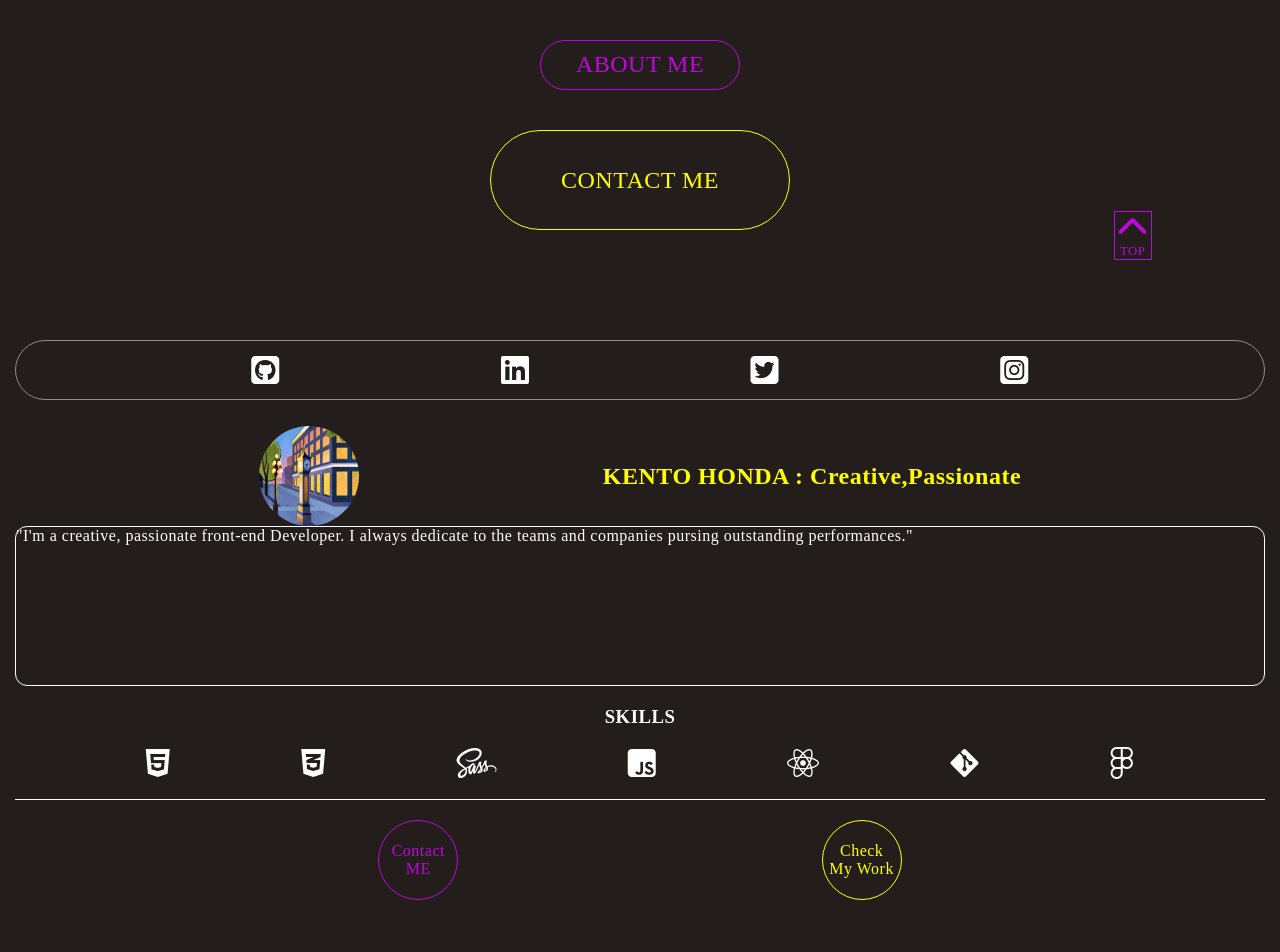
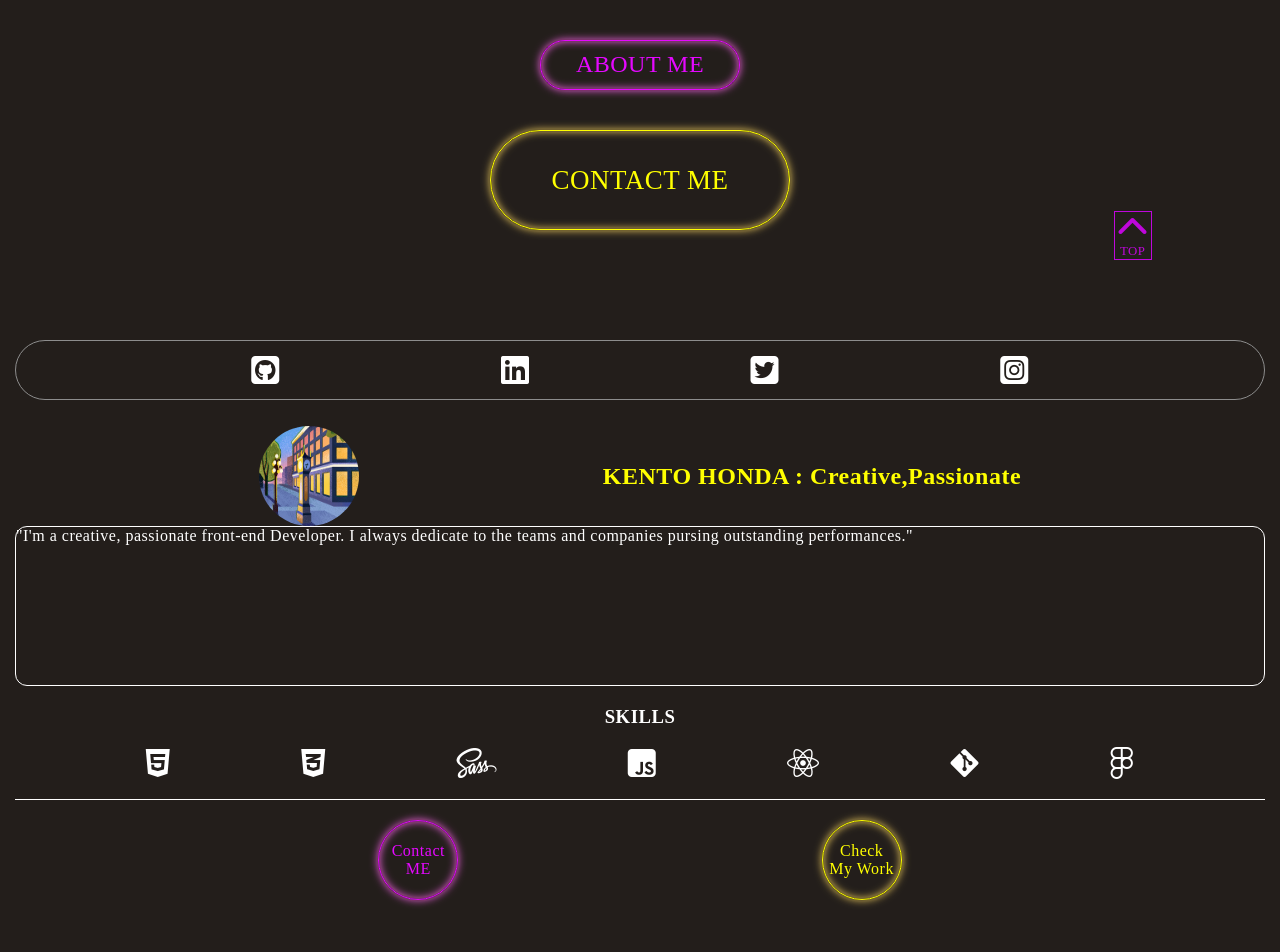
Before and after one commit to keento0809/my_portfolio_draft, a plain HTML site: page index.html in a window 1280 px wide. Shown: the part 380-1332 px from the top of the page. Drawn offline with nearby package versions, Linux system fonts and the light colour scheme; a web font is replaced by a local one.

Commit message:
Add neon color to text and input

```diff
--- a/index.html
+++ b/index.html
@@ -120,7 +120,7 @@
             </section>
             <section class="swipe">
               <div class="swipe__btn link-to-aboutMe">
-                <div id="button-background">
+                <div class="button-background gas ar">
                   <span class="slide-text">About ME</span>
                   <div id="slider">
                     <i id="locker" class="material-icons"></i>
@@ -128,7 +128,7 @@
                 </div>
               </div>
               <div class="swipe__btn link-to-myWork">
-                <div id="button-background2">
+                <div class="button-background2 gas he">
                   <span class="slide-text">Contact ME</span>
                   <div id="slider2">
                     <i id="locker2" class="material-icons"></i>
@@ -169,10 +169,12 @@
               </ul>
             </section>
             <section class="aboutMe__toLink">
-              <div class="circle to-contact"><span>Contact ME</span></div>
-              <div class="circle to-myWork">
-                <span>Check</span>
-                <span>My Work</span>
+              <div class="circle to-contact gas ar">
+                <span class="">Contact ME</span>
+              </div>
+              <div class="circle to-myWork gas he">
+                <span class="">Check</span>
+                <span class="">My Work</span>
               </div>
             </section>
           </div>
@@ -204,12 +206,12 @@
                 <ul class="contactMe__list">
                   <li>
                     <label for="">Email Address</label>
-                    <input class="input-f" type="text" />
+                    <input class="input-f gas he" type="text" />
                   </li>
                   <li>
                     <label for="">What can I call you?</label>
                     <input
-                      class="input-f"
+                      class="input-f gas ar"
                       type="text"
                       placeholder="Your Name"
                     />
@@ -217,7 +219,7 @@
                   <li>
                     <label for="">Message</label>
                     <textarea
-                      class="textarea-f"
+                      class="textarea-f gas he"
                       name=""
                       id=""
                       cols="60"
@@ -228,7 +230,7 @@
                 </ul>
               </form>
               <div class="submit">
-                <span class="submit__btn">Submit</span>
+                <span class="gas ar submit__btn">Submit</span>
               </div>
             </section>
           </div>
--- a/main.js
+++ b/main.js
@@ -59,7 +59,7 @@ function scrollDelay(e) {
 }
 
 function toggleBg() {
-  if (window.scrollY !== 0) header.style.background = "#8d8d8d";
+  if (window.scrollY !== 0) header.style.background = "rgba(35, 30, 27,0.8)";
   else header.style.background = "none";
 }
 
--- a/styles/breakpoints/_base.scss
+++ b/styles/breakpoints/_base.scss
@@ -1,4 +1,5 @@
 $cBase: #231e1b;
+$cBaseTransparent: rgba(35, 30, 27, 0.8);
 $cText: #fff;
 $cTest: #12e3e3;
 $cGrey: #8d8d8d;
@@ -265,6 +266,7 @@ a {
     display: flex;
     flex-direction: column;
     justify-content: center;
+    background: inherit;
 
     & > a {
       border: $borderBase;
@@ -279,7 +281,7 @@ a {
   &__toggle-btn {
     & .toggle-btn-container {
       /* reset style for button */
-      background-color: transparent;
+      background-color: inherit;
       border: none;
       cursor: pointer;
       display: flex;
@@ -362,8 +364,8 @@ a {
     flex-grow: 2;
   }
 
-  & #button-background,
-  & #button-background2 {
+  & .button-background,
+  & .button-background2 {
     position: relative;
     background: inherit;
     width: 200px;
@@ -396,11 +398,12 @@ a {
   }
 }
 
-#button-background {
+.button-background {
   border-color: $cPurple !important;
 
   & > .slide-text {
     color: $cPurple;
+    border: none;
   }
 
   & #slider {
@@ -408,18 +411,20 @@ a {
   }
 }
 
-.swipe #button-background2 {
+.swipe .button-background2 {
   width: 300px;
   height: 100px;
   border-radius: 60px;
-  border-color: $cYellow !important;
+  border-color: $cYellow;
 
   & > .slide-text {
     color: $cYellow;
+    border: none;
+    font-size: 27px;
   }
 
   & #slider2 {
-    border-color: $cYellow !important;
+    // border-color: $cYellow !important;
     height: 100px;
     width: 100px;
   }
@@ -554,12 +559,14 @@ a {
 
 .input-f,
 .textarea-f {
-  font-size: 1.3em;
+  font-size: 1.2em;
   margin-bottom: 15px;
 }
 
-input::placeholder,
+.input-f::placeholder,
 textarea::placeholder {
+  font-size: 1em;
+  font-weight: 400;
   position: relative;
   top: 0.1em;
   //   bottom: 0.1em;
@@ -686,3 +693,44 @@ textarea::placeholder {
     display: block;
   }
 }
+
+/* test neon color */
+.gas {
+  //   --blur: 1.75rem;
+  --blur: 1rem;
+  --box-blur: calc(0.5 * var(--blur));
+  --glow: var(--color);
+  --size: 12rem;
+
+  align-items: center;
+  border-radius: 25px;
+  border: 2px solid currentColor;
+  box-shadow:
+      /* --- "glass" tube --- */
+      /* inside */ inset 0 0 0 1px
+      rgba(0, 0, 0, 0.15),
+    /* outside */ 0 0 0 1px rgba(0, 0, 0, 0.15),
+    /* --- glow --- */ /* inside */ inset 0 0 var(--box-blur) var(--glow),
+    /* outside */ 0 0 var(--box-blur) var(--glow);
+  color: var(--color, white);
+
+  &.he {
+    --color: #f3d574;
+    filter: saturate(120%);
+  }
+
+  &.ne {
+    --color: #fda802;
+    filter: brightness(110%);
+  }
+
+  &.ar {
+    --color: #e555c7;
+    filter: brightness(120%);
+  }
+}
+
+.input-f,
+.textarea-f {
+  border-color: $cYellow;
+}
```
Also changed, not shown: styles/style.css, 1 other file.
